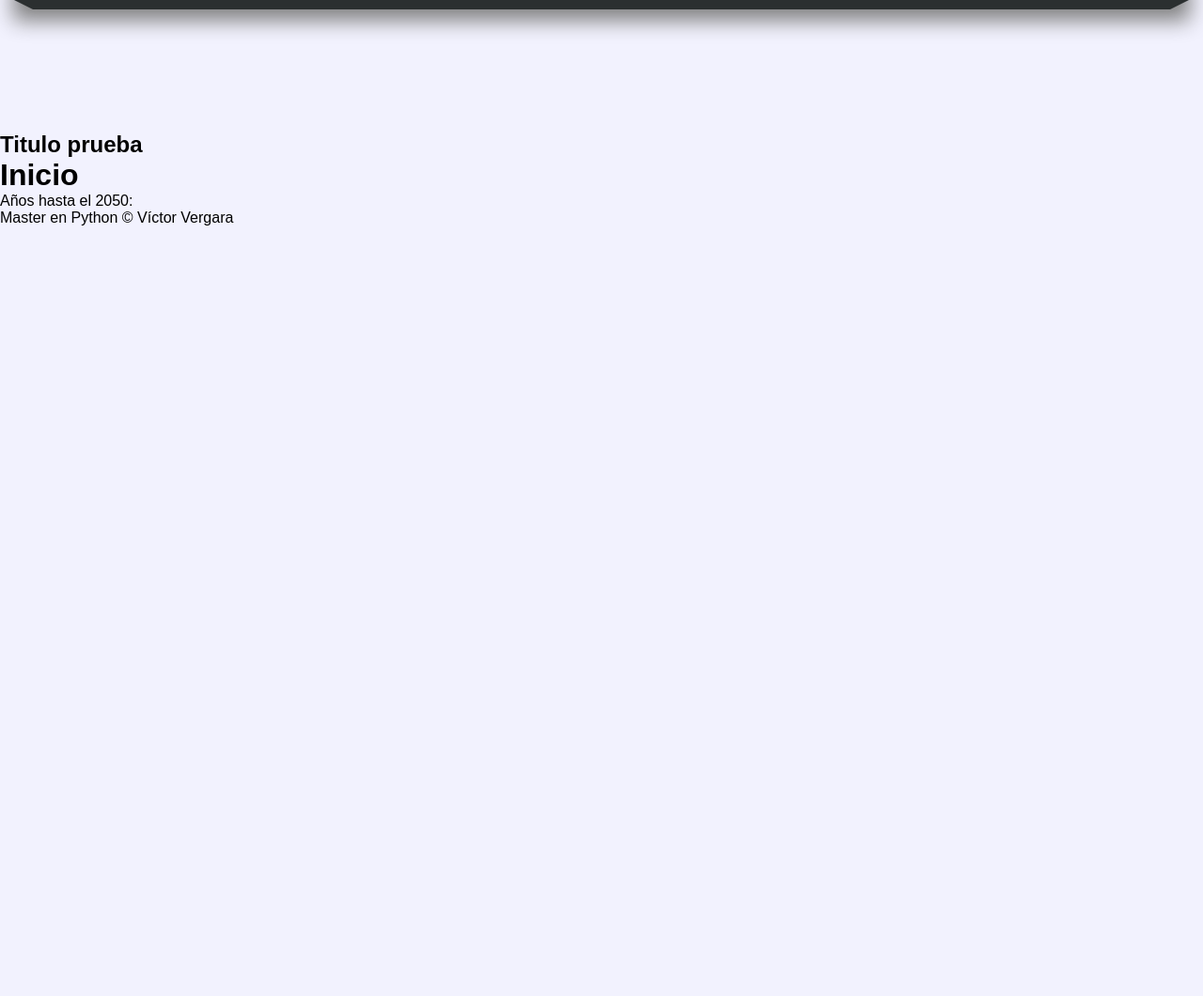
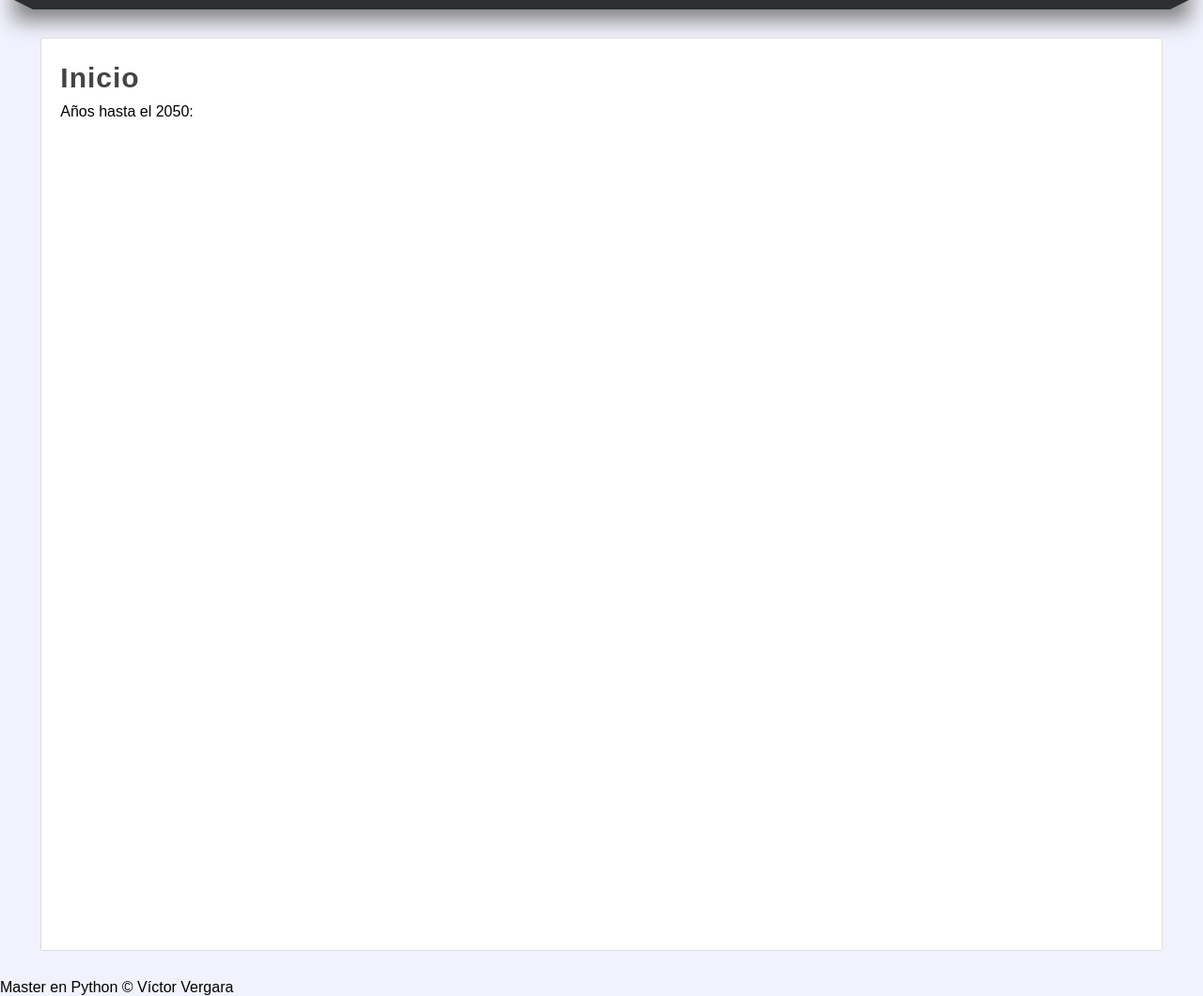
Before and after one commit to VergaraVictor/MasterEnPython, a Django app: page / in a window 1280 px wide. Shown: the part 182-1242 px from the top of the page at 94% size. Before the commit the page ends 422 px from the top, so only its background shows below. Run offline with Django 3.2, Linux system fonts and the light colour scheme.

Commit message:
EstilosParaElContenidoCentral

```diff
--- a/23-Django/aprendiendoDjango/miapp/static/css/styles.css
+++ b/23-Django/aprendiendoDjango/miapp/static/css/styles.css
@@ -81,7 +81,6 @@ nav ul li a:hover{
 .barra{
     width: 1250px;
     margin: 0 auto;
-    margin-bottom: 140px;
 }
 
 .esquina-izquierda{
@@ -105,3 +104,30 @@ nav ul li a:hover{
     height: 10px;
     float: left;
 }
+
+/* Estilos contenido central */
+#content{
+    width: 1212px;
+    min-height: 930px;
+    margin: 0 auto;
+    margin-bottom: 30px;
+    margin-top: 40px;
+}
+
+.box{
+    background: white;
+    width: 95%;
+    min-height: 930px;
+    padding: 20px;
+    border: 1px solid #ddd;
+    border-radius: 2px;
+    margin: 0 auto;
+}
+
+.title{
+    color: #444;
+    letter-spacing: 1px;
+    font-size: 30px;
+    margin-bottom: 10px;
+    margin-top: 5px;
+}
--- a/23-Django/aprendiendoDjango/miapp/templates/hola_mundo.html
+++ b/23-Django/aprendiendoDjango/miapp/templates/hola_mundo.html
@@ -4,7 +4,7 @@
 
 {% block content %}
     {{ block.super }}
-    <h1>hola mundo con Django!!</h1>
+    <h1 class="title">hola mundo con Django!!</h1>
     <h3>Soy Víctor Vergara Web</h3>
 
 {% endblock %}
--- a/23-Django/aprendiendoDjango/miapp/templates/index.html
+++ b/23-Django/aprendiendoDjango/miapp/templates/index.html
@@ -4,7 +4,7 @@
 
 {% block content %}
 
-<h1>Inicio</h1>
+<h1 class="title">Inicio</h1>
 <p>Años hasta el 2050:</p>
 
 {% endblock %}
--- a/23-Django/aprendiendoDjango/miapp/templates/layout.html
+++ b/23-Django/aprendiendoDjango/miapp/templates/layout.html
@@ -45,11 +45,13 @@
     </div>
 
     <div id="content">
-        <h2 class="title">Titulo prueba</h2>
-        {% block content %}
-            <!-- Codigo que viene de templates -->
-            <strong>Contenido del bloque original!!!</strong>
-        {% endblock %}
+
+        <div class="box">
+            {% block content %}
+                <!-- Codigo que viene de templates -->
+                <strong>Contenido del bloque original!!!</strong>
+            {% endblock %}
+        </div>
     </div>
 
     <footer>
--- a/23-Django/aprendiendoDjango/miapp/templates/pagina.html
+++ b/23-Django/aprendiendoDjango/miapp/templates/pagina.html
@@ -4,7 +4,7 @@
 
 {% block content %}
 
-<h1>Página de mi web</h1>
+<h1 class="title">Página de mi web</h1>
 <p>Creado por víctor Robles</p>
 
 {% endblock %}
```
